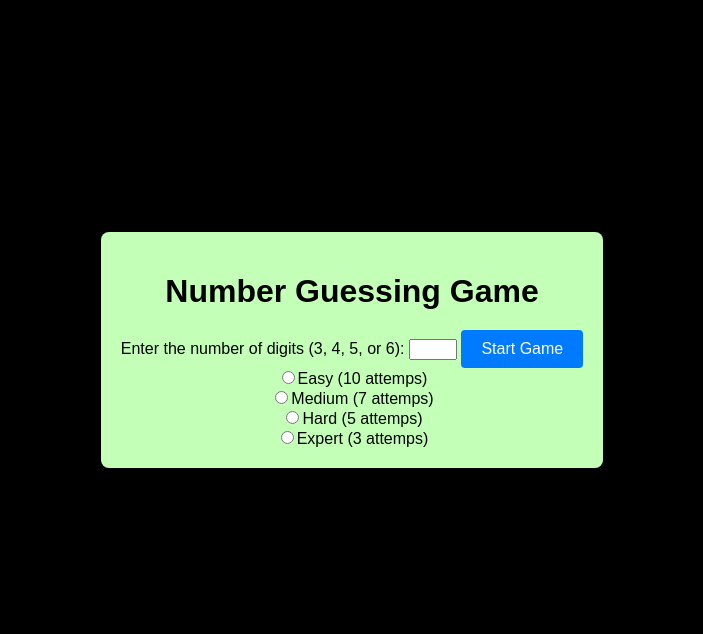
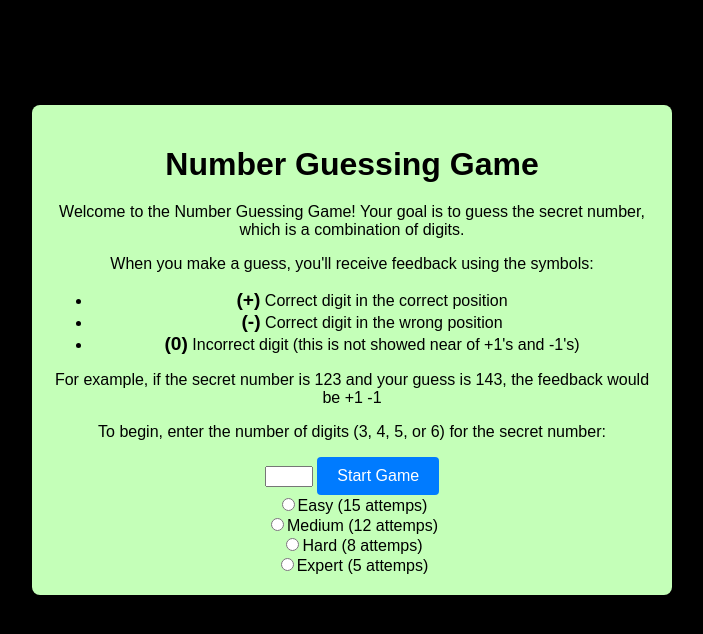
Before and after one commit to feyzobey/Numberle-Game, a Flask app: page / in a window 1280 px wide. Shown: the top 634 px of the page, without its empty margins (288-991 px from the left). Run offline with Flask 2, Linux system fonts and the light colour scheme; some libraries are stand-ins or nearby versions.

Commit message:
some info added

```diff
--- a/templates/index.html
+++ b/templates/index.html
@@ -106,14 +106,23 @@
     <div class="container">
         <h1>Number Guessing Game</h1>
         <div id="gameArea">
-            <label for="digitCount">Enter the number of digits (3, 4, 5, or 6):</label>
+            <p>Welcome to the Number Guessing Game! Your goal is to guess the secret number, which is a combination of
+                digits.</p>
+            <p>When you make a guess, you'll receive feedback using the symbols:</p>
+            <ul>
+                <li><strong style="font-size: larger;">(+)</strong> Correct digit in the correct position</li>
+                <li><strong style="font-size: larger;">(-)</strong> Correct digit in the wrong position</li>
+                <li><strong style="font-size: larger;">(0)</strong> Incorrect digit (this is not showed near of +1's and -1's)</li>
+            </ul>
+            <p>For example, if the secret number is 123 and your guess is 143, the feedback would be +1 -1</p>
+            <p>To begin, enter the number of digits (3, 4, 5, or 6) for the secret number:</p>
             <input type="number" id="digitCount" min="3" max="6">
             <button id="startButton">Start Game</button>
             <div>
-                <input type="radio" name="difficulty" id="easy" value="15">Easy (10 attemps)</li><br>
-                <input type="radio" name="difficulty" id="medium" value="12">Medium (7 attemps)</li><br>
-                <input type="radio" name="difficulty" id="hard" value="8">Hard (5 attemps)</li><br>
-                <input type="radio" name="difficulty" id="expert" value="5">Expert (3 attemps)</li><br>
+                <input type="radio" name="difficulty" id="easy" value="15">Easy (15 attemps)</li><br>
+                <input type="radio" name="difficulty" id="medium" value="12">Medium (12 attemps)</li><br>
+                <input type="radio" name="difficulty" id="hard" value="8">Hard (8 attemps)</li><br>
+                <input type="radio" name="difficulty" id="expert" value="5">Expert (5 attemps)</li><br>
             </div>
             <p class="error-message" id="digitError"></p>
         </div>
@@ -170,7 +179,7 @@
             }
 
             function playGame(secretNumber, digitCount) {
-                console.log(secretNumber);
+                //console.log(secretNumber);
                 const attemptHistory = [];
 
                 const digitBox = document.createElement("input");
```
